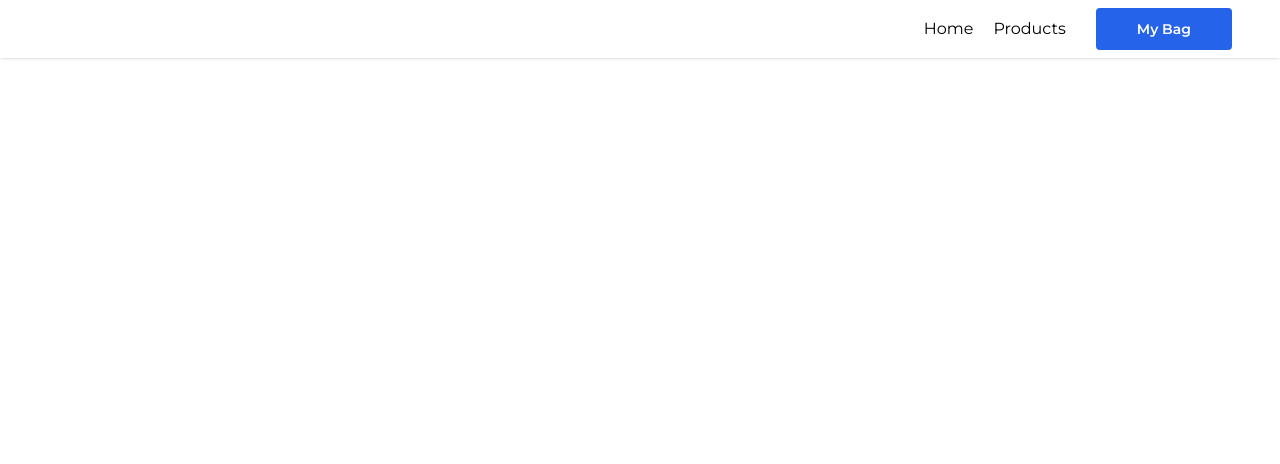
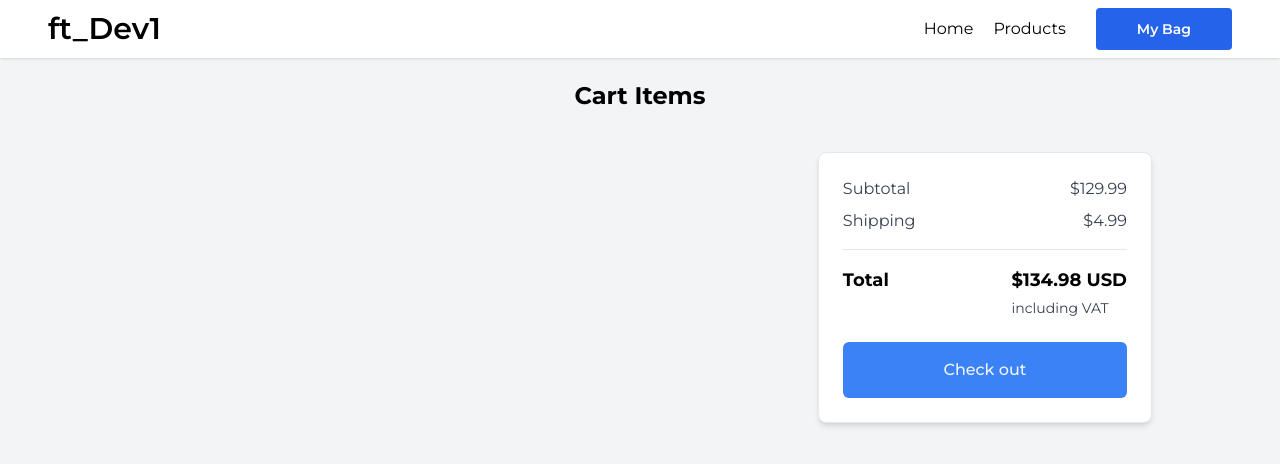
Before and after one commit to boburastonov/product-shopping, a Next.js app: page /shopping-cart in a window 1280 px wide. Shown: the top 464 px of the page. Built offline with nearby package versions, Linux system fonts and the light colour scheme.

Commit message:
Add shopping cart components without price settings

```diff
--- a/src/app/globals.css
+++ b/src/app/globals.css
@@ -7,3 +7,11 @@
     @apply border px-5 md:px-10 py-2.5 rounded font-semibold transition duration-200 ease-out;
   }
 }
+
+@layer utilities {
+  input[type="number"]::-webkit-inner-spin-button,
+  input[type="number"]::-webkit-outer-spin-button {
+    -webkit-appearance: none;
+    margin: 0;
+  }
+}
--- a/src/app/shopping-cart/page.tsx
+++ b/src/app/shopping-cart/page.tsx
@@ -1,7 +1,132 @@
-import React from "react";
+"use client";
+
+import CustomImage from "@/components/image";
+import { ProductType } from "@/interface";
+import { StarIcon as StarIconOutline } from "@heroicons/react/24/outline";
+import { StarIcon } from "@heroicons/react/24/solid";
 
 const ShoppingCart = () => {
-  return <div>ShoppingCart</div>;
+  const products: ProductType[] =
+    JSON.parse(localStorage.getItem("carts") as string) || [];
+
+  return (
+    <div className="h-screen bg-gray-100 pt-20">
+      <h1 className="mb-10 text-center text-2xl font-bold">Cart Items</h1>
+      <div className="mx-auto max-w-5xl justify-center px-6 md:flex md:space-x-6 xl:px-0">
+        <div className="rounded-lg md:w-2/3">
+          {products.map((product) => (
+            <div
+              key={product.id}
+              className="justify-between mb-6 rounded-lg bg-white p-6 shadow-md sm:flex sm:justify-start"
+            >
+              <div className="relative w-56">
+                <CustomImage product={product} fill />
+              </div>
+              <div className="sm:ml-4 sm:flex sm:w-full sm:justify-between gap-x-4">
+                <div className="mt-5 sm:mt-0">
+                  <h2 className="text-lg font-bold text-gray-900 line-clamp-1">
+                    {product.title}
+                  </h2>
+                  <p className="mt-1 text-xs text-gray-700 line-clamp-2">
+                    {product.description}
+                  </p>
+                  <div className="flex items-center text-sm my-4">
+                    <p>{product?.rating.rate}</p>
+                    {product?.rating.rate && (
+                      <div className="flex items-center ml-2 mr-6">
+                        {Array.from(
+                          { length: Math.floor(product.rating.rate) },
+                          (_, i) => (
+                            <StarIcon
+                              key={i}
+                              className="h-4 w-4 text-yellow-500"
+                            />
+                          )
+                        )}
+                        {Array.from(
+                          { length: 5 - Math.floor(product.rating.rate) },
+                          (_, i) => (
+                            <StarIconOutline
+                              key={i}
+                              className="h-4 w-4 text-yellow-500"
+                            />
+                          )
+                        )}
+                      </div>
+                    )}
+                    <p className="text-blue-600 hover:underline cursor-pointer text-xs">
+                      See all {product?.rating.count} reviews
+                    </p>
+                  </div>
+                </div>
+                <div className="mt-4 flex justify-between sm:space-y-6 sm:mt-0 sm:block sm:space-x-6">
+                  <div className="flex items-center border-gray-100">
+                    <span className="cursor-pointer rounded-l bg-gray-100 py-1 px-3.5 duration-100 hover:bg-blue-500 hover:text-blue-50">
+                      {" "}
+                      -{" "}
+                    </span>
+                    <input
+                      className="h-8 w-8 border bg-white text-center text-xs outline-none"
+                      type="number"
+                      value={product.quantity}
+                      min="1"
+                    />
+                    <span className="cursor-pointer rounded-r bg-gray-100 py-1 px-3 duration-100 hover:bg-blue-500 hover:text-blue-50">
+                      {" "}
+                      +{" "}
+                    </span>
+                  </div>
+                  <div className="flex items-center space-x-4">
+                    <p className="text-sm">
+                      {product.price.toLocaleString("en-US", {
+                        style: "currency",
+                        currency: "USD",
+                      })}
+                    </p>
+                    <svg
+                      xmlns="http://www.w3.org/2000/svg"
+                      fill="none"
+                      viewBox="0 0 24 24"
+                      stroke-width="1.5"
+                      stroke="currentColor"
+                      className="h-5 w-5 cursor-pointer duration-150 hover:text-red-500"
+                    >
+                      <path
+                        stroke-linecap="round"
+                        stroke-linejoin="round"
+                        d="M6 18L18 6M6 6l12 12"
+                      />
+                    </svg>
+                  </div>
+                </div>
+              </div>
+            </div>
+          ))}
+        </div>
+        <div className="mt-6 h-full rounded-lg border bg-white p-6 shadow-md md:mt-0 md:w-1/3">
+          <div className="mb-2 flex justify-between">
+            <p className="text-gray-700">Subtotal</p>
+            <p className="text-gray-700">$129.99</p>
+          </div>
+          <div className="flex justify-between">
+            <p className="text-gray-700">Shipping</p>
+            <p className="text-gray-700">$4.99</p>
+          </div>
+          <hr className="my-4" />
+          <div className="flex justify-between">
+            <p className="text-lg font-bold">Total</p>
+            <div className="">
+              <p className="mb-1 text-lg font-bold">$134.98 USD</p>
+              <p className="text-sm text-gray-700">including VAT</p>
+            </div>
+          </div>
+          <button className="mt-6 w-full rounded-md bg-blue-500 py-4 font-medium text-blue-50 hover:bg-blue-600">
+            Check out
+          </button>
+        </div>
+      </div>
+    </div>
+  );
 };
 
 export default ShoppingCart;
--- a/src/components/navbar.tsx
+++ b/src/components/navbar.tsx
@@ -7,6 +7,7 @@
   return (
     <header className="flex justify-between items-center px-4 md:px-12 py-2 fixed top-0 w-full z-50 shadow bg-white">
       <Link href={"/"}>
+      <p className="text-3xl font-semibold">ft_Dev1</p>
         {/* <Image src={logoImg} alt="logo" width={150} height={40} /> */}
       </Link>
       <div className="flex items-center space-x-2.5 text-sm">
```
Also changed, not shown: src/app/(.)product/[id]/page.tsx (+0 -20 lines).
